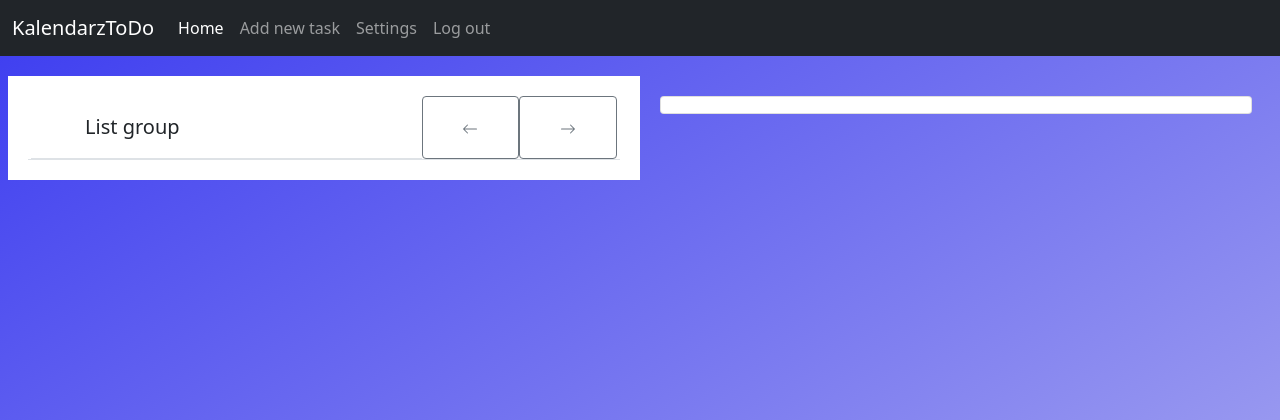
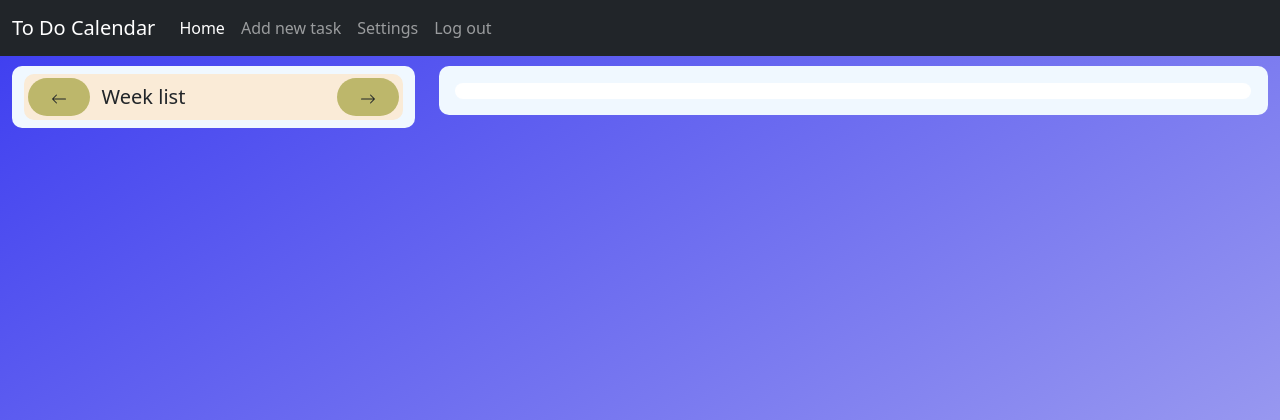
Before and after one commit to piotrjwegrzyn/KalendarzToDo, a PHP site: page / in a window 1280 px wide. Shown: the top 420 px of the page. Run offline with PHP 8.4, Linux system fonts and the light colour scheme; the visitor is signed in with stand-in values (Sample User, id 1); data that the repository does not hold is empty; a stand-in replaces the project's code that opens the database connection.

Commit message:
nice try

```diff
--- a/main.php
+++ b/main.php
@@ -10,10 +10,11 @@ if (isset($_GET['unlink']) && $_GET['unlink']) {
 ?>
 
 <body>
+
 <!-- Pasek u góry -->
 <nav class="navbar navbar-expand-lg navbar-dark bg-dark">
     <div class="container-fluid">
-        <a class="navbar-brand" href="#">KalendarzToDo</a>
+        <a class="navbar-brand" href="#">To Do Calendar</a>
         <button class="navbar-toggler" type="button" data-bs-toggle="collapse" data-bs-target="#navbarSupportedContent" aria-controls="navbarSupportedContent" aria-expanded="false" aria-label="Toggle navigation">
             <span class="navbar-toggler-icon"></span>
         </button>
@@ -41,45 +42,65 @@ if (isset($_GET['unlink']) && $_GET['unlink']) {
 </nav>
 
 <!-- Główny element -->
-<main class="float-container">
+<main class="container-fluid">
+
    <div class="row">
-      <div class="d-flex flex-column align-items-stretch flex-shrink-0 bg-white float-child col-md-4">
-			<div class="row" id="list-group">
-            <a href="/" class="d-flex align-items-center flex-shrink-0 p-3 link-dark text-decoration-none border-bottom col-md-8">
-                <svg class="bi me-2" width="30" height="24"><use xlink:href="#bootstrap"/></svg>
-                <span class="fs-5 fw-semibold">List group</span>
-            </a>
-				<button type="button" class="btn btn-outline-secondary col-md-2">
+
+
+        <!-- tu się zaczyna nav z lewej strony -->
+      <div class="col-md-4">
+
+            <!-- lista elementów nava -->
+            <div class="list-group list-group-flush scrollarea nav-nav">
+
+                <!-- nagłówek nava -->
+                <div class="row element-nav header-nav" id="list-group">
+
+                    <button type="button" class="btn col-md-2 button-nav">
                             <svg xmlns="http://www.w3.org/2000/svg" width="16" height="16" fill="currentColor" class="bi bi-arrow-left" viewBox="0 0 16 16">
                             <path fill-rule="evenodd" d="M15 8a.5.5 0 0 0-.5-.5H2.707l3.147-3.146a.5.5 0 1 0-.708-.708l-4 4a.5.5 0 0 0 0 .708l4 4a.5.5 0 0 0 .708-.708L2.707 8.5H14.5A.5.5 0 0 0 15 8z"></path>
                             </svg>
                     </button>
-				<button type="button" class="btn btn-outline-secondary col-md-2">
+
+                    <a href="/" class="d-flex link-dark text-xs-center text-decoration-none col-md-8">
+                        <span class="fs-5 fw-semibold">Week list</span>
+                    </a>
+
+                    <button type="button" class="btn col-md-2 button-nav">
                         <svg xmlns="http://www.w3.org/2000/svg" width="16" height="16" fill="currentColor" class="bi bi-arrow-right" viewBox="0 0 16 16">
                         <path fill-rule="evenodd" d="M1 8a.5.5 0 0 1 .5-.5h11.793l-3.147-3.146a.5.5 0 0 1 .708-.708l4 4a.5.5 0 0 1 0 .708l-4 4a.5.5 0 0 1-.708-.708L13.293 8.5H1.5A.5.5 0 0 1 1 8z"></path>
                         </svg>
                     </button>
-			</div>
-         <div class="list-group list-group-flush border-bottom scrollarea">
+
+                </div> <!-- koniec nagłówka nava -->
+
 <?php
     $stmt = $dbh->prepare("SELECT * FROM tasks WHERE user_id = :user_id OR id = (SELECT task_id FROM links WHERE guest_id = :user_id) ORDER BY begin_time ASC");
     $stmt->execute([':user_id' => $_SESSION['id']]);
     while ($row = $stmt->fetch(PDO::FETCH_ASSOC)) {
-        print
-        '<a href="/show/'.$row['id'].'" class="list-group-item list-group-item-action active py-3 lh-tight" aria-current="true">
+        print '
+                <div class="element-nav">
+                    <a href="/show/'.$row['id'].'" class="list-group-item list-group-item-action active py-3 lh-tight" aria-current="true">
                         <div class="d-flex w-100 align-items-center justify-content-between">
                             <strong class="mb-1">'.$row['id'].'</strong>
                             <small>Wed</small>
                         </div>
-            <div class="col-10 mb-1 small">Some placeholder content in a paragraph below the heading and date.</div>
-        </a>';
+                        <div class="col-10 mb-1 small">This week is pretty busy</div>
+                    </a>
+                </div>
+        ';
     }
 ?>
-            </div>
-        </div>
 
-        <div class="float-child col-md-8">
-            <ul class="list-group">
+            </div> <!-- to kończy się lista elementów nava -->
+
+        </div> <!-- tu się zamyka nav z lewej strony -->
+
+
+        <!-- tu zaczyna się ta szeroka lista z prawej strony -->
+
+        <div class="col-md-8">
+            <ul class="list-group list-group-flush nav-nav">
                 <li class="list-group-item">
 <?php
     $allowed_pages = ['edit', 'create', 'show'];
--- a/style.css
+++ b/style.css
@@ -13,19 +13,29 @@ body {
     border-radius: 10px;
 }
 
-.float-container {
-    padding: 20px;
+.button-nav {
+    border-radius: 20px;
+    background-color: darkkhaki;
 }
 
-.float-child {
-    width: 50%;
-    float: left;
-    padding: 20px;
+.header-nav {
+    align-items: center;
+    text-align: center;
+    margin-right: 1%;
+    margin-left: 1%;
+    background-color: antiquewhite;
 }
 
-#list-group {
-	padding-left: 15px;
-	padding-right: 15px;
+.nav-nav {
+    margin-top: 10px;
+    background-color: aliceblue;
+    padding: 2%;
+    border-radius: 10px;
+}
+
+.element-nav {
+    padding: 1%;
+    border-radius: 10px;
 }
 
 .list-group-item-lepszy {
@@ -57,7 +67,6 @@ body {
   padding: 15px;
   margin: auto;
 }
-
 
 .div-sign {
     background-color: aliceblue;
```
Lines whose indentation alone changed are shown as unchanged.
